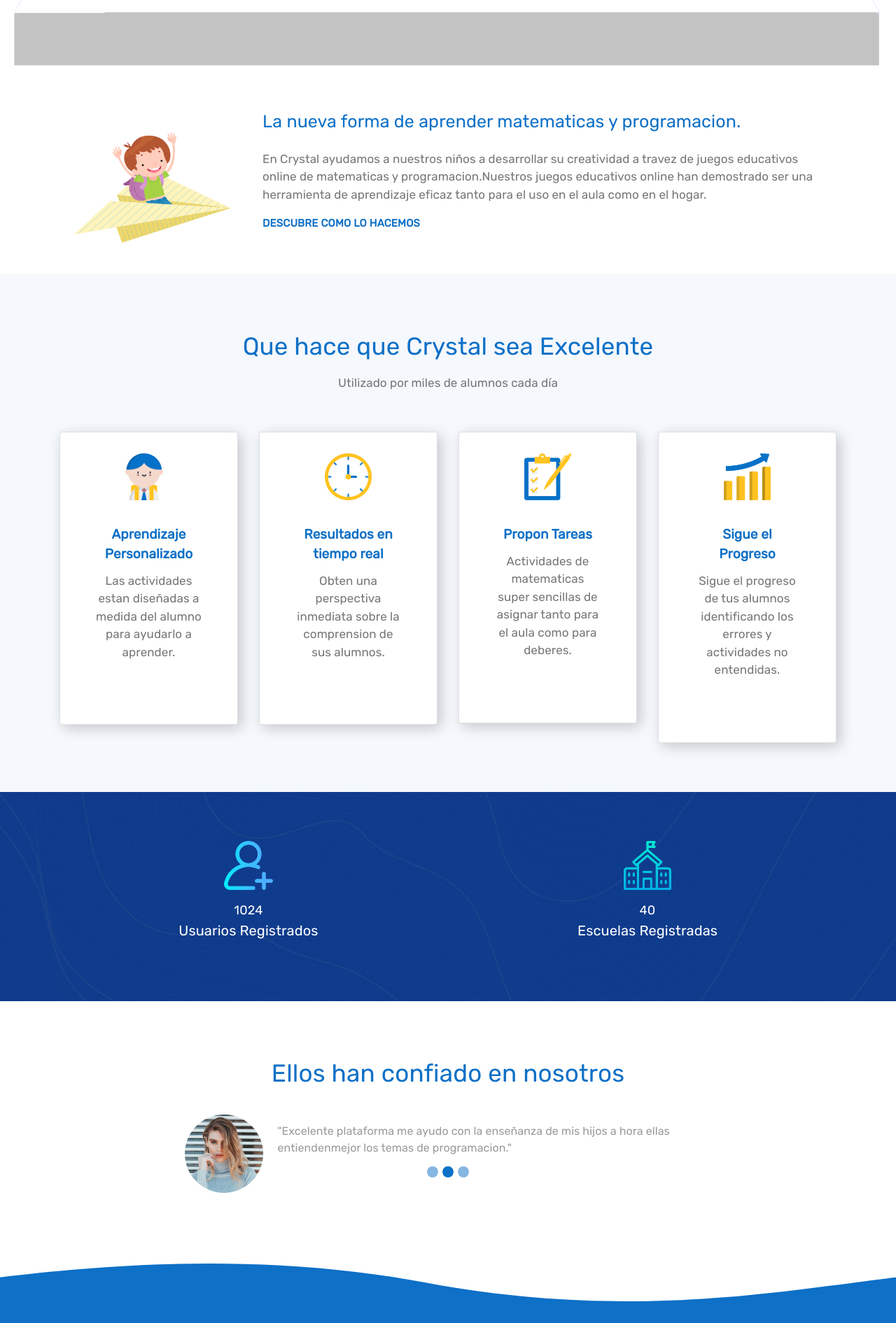
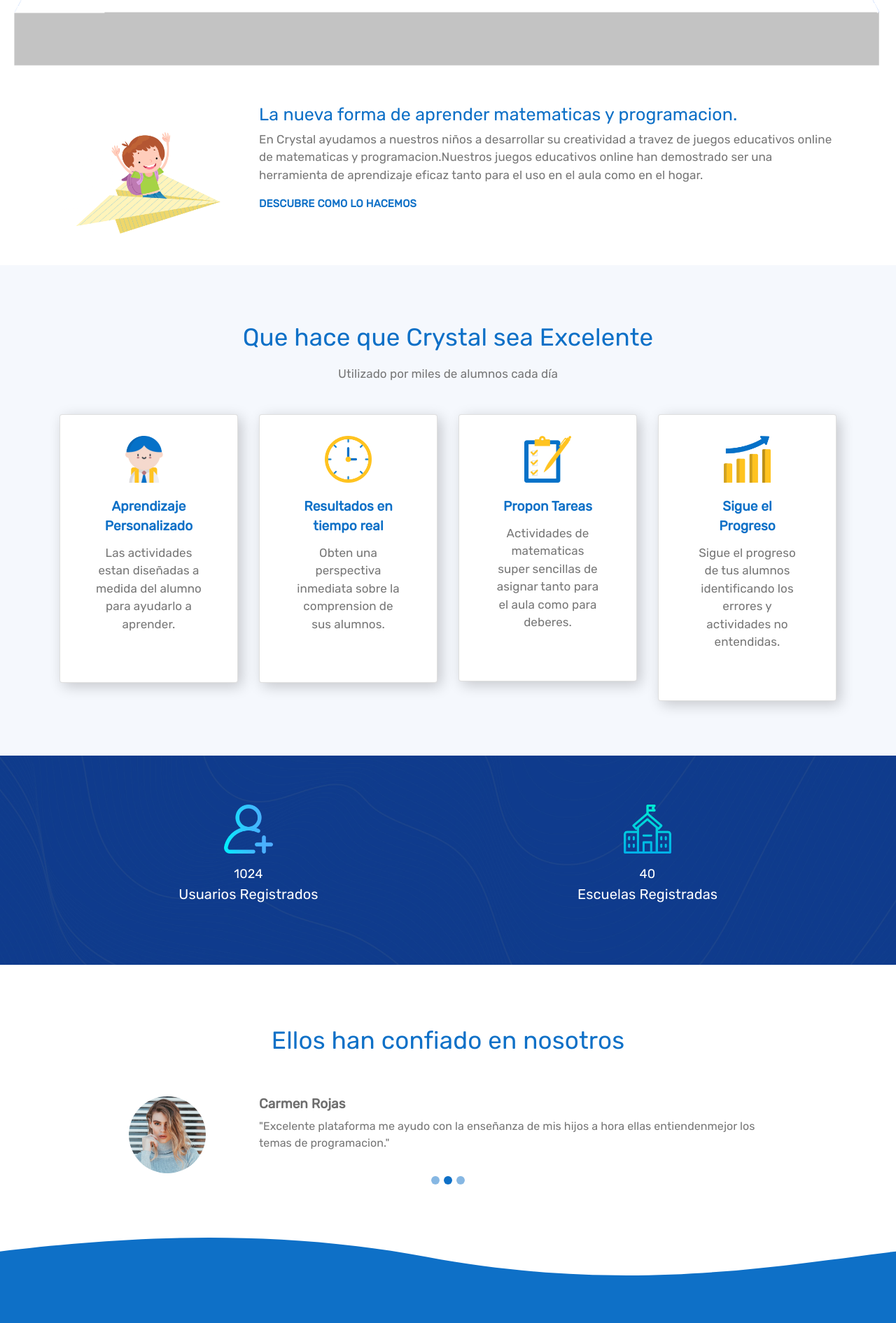
Before and after one commit to kelydev/crystal-Code, a website: page index.html in a window 1280 px wide. Shown: the part 636-2527 px from the top of the page at 70% size. Drawn offline with nearby package versions, Linux system fonts and the light colour scheme.

Commit message:
refactorizacion de la seccion testimonios

```diff
--- a/index.html
+++ b/index.html
@@ -74,10 +74,10 @@
     <section class="crystal">
         <div class="container">
             <div class="row">
-                <div class="col-md-3 imagenCrystal">
-                    <img src="img/nino.png" alt="nino" width="250px">
+                <div class="col-md-3 col-sm-6">
+                    <img src="img/nino.png" class="crystal__img" alt="nino">
                 </div>
-                <div class=" col-md-9 textoCrystal">
+                <div class=" col-md-9 col-sm-6 crystal__texto">
                     <h3>La nueva forma de aprender matematicas y programacion.</h3>
                     <p>En Crystal ayudamos a nuestros niños a desarrollar su creatividad a travez de juegos educativos online de matematicas y programacion.Nuestros juegos educativos online han demostrado ser una herramienta de aprendizaje eficaz tanto para el uso en el aula como en el hogar.</p>
                     <span>DESCUBRE COMO LO HACEMOS</span>
@@ -158,9 +158,53 @@
             </div>
         </div>
     </section>
-    <section class="testimonios">
-        <h2>Ellos han confiado en nosotros</h2>
+    <section class="testimonio">
+        <h2 class="testimonio__titulo">Ellos han confiado en nosotros</h2>
         <div class="container">
+            <div id="miCarrusel" class="carousel slide" data-ride="carousel">
+                <ul class="carousel-indicators">
+                    <li data-target="#miCarrusel" data-slide-to="0" class="active"></li>
+                    <li data-target="#miCarrusel" data-slide-to="1"></li>
+                    <li data-target="#miCarrusel" data-slide-to="2"></li>
+                </ul>
+                <div class="carousel-inner">
+                    <div class="carousel-item active">
+                        <div class="row">
+                            <div class="col-md-3 testimonio__usuario">
+                                <img src="img/testimonio.jpg" class="testimonio__usuario--img" alt="Los Angeles">
+                            </div>
+                            <div class="col-md-8 testimonio__texto">
+                                <h3>David Salas</h3>
+                                <p>“Crystal nos ha colaborado en la educación de nuestros niños.Lo recomiendo al 200%.</p>
+                            </div>
+                        </div>
+                    </div>
+                    <div class="carousel-item">
+                        <div class="row">
+                            <div class="col-md-3 testimonio__usuario">
+                                <img src="img/testimonio2.jpg" class="testimonio__usuario--img" alt="Los Angeles">
+                            </div>
+                            <div class="col-md-8 testimonio__texto">
+                                <h3>Carmen Rojas</h3>
+                                <p>"Excelente plataforma me ayudo con la enseñanza de mis hijos a hora ellas entiendenmejor los temas de programacion."</p>
+                            </div>
+                        </div>
+                    </div>
+                    <div class="carousel-item">
+                        <div class="row">
+                            <div class="col-md-3 testimonio__usuario">
+                                <img src="img/testimonio3.jpg" class="testimonio__usuario--img" alt="Los Angeles">
+                            </div>
+                            <div class="col-md-8 testimonio__texto">
+                                <h3>Luis Gibaja</h3>
+                                <p>Crystal engancha a nuestros alumnos con las matematicas.Compiten por las mejores puntuaciones y medallas de oro, !y hasta se lo pasan bien¡</p>
+                            </div>
+                        </div>
+                    </div>
+                </div>
+            </div>
+        </div>
+        <!--div class="container">
             <div id="demo" class="carousel slide carousel-fade" data-ride="carousel">
                 <ul class="carousel-indicators">
                     <li data-target="#demo" data-slide-to="0" class="active icon"></li>
@@ -194,7 +238,7 @@
                     </div>
                 </div>
             </div>
-        </div>
+        </div>-->
     </section>
     <footer>
         <div class="footer__svg" >
--- a/scss/_base.scss
+++ b/scss/_base.scss
@@ -47,8 +47,8 @@
     color: $color-texto;
     font-size: 25px;
     text-align: left;
-    padding-top:10px;
-    padding-bottom: 18px;
+    //padding-top:10px;
+    //padding-bottom: 18px;
 }
 
 h4 {
@@ -58,7 +58,7 @@
     line-height: 1.45;
     font-weight: 600;
     letter-spacing: .005em;
-    padding-top: 15px;
+    //padding-top: 15px;
 }
 
 h5 {
--- a/scss/_hero.scss
+++ b/scss/_hero.scss
@@ -34,36 +34,8 @@
     &__img {
         //margin-top: -390px;
         margin-top: -32%;
+        max-width: 100%;
     }
-}
-/*------------------------------------------------------------------
-CRYSTAL
-------------------------------------------------------------------*/
-/*.img-fluid {
-    max-width: 100%;
-    height: auto;
-}*/
-
-.blanco {
-    background-color: #ffffff;
-    padding: 40px;
-}
-
-.plomo {
-    background-color: $color-fondo;
-    padding: 25px 0px;
-    span {
-        font-size: 19px;
-    }
-}
-
-img {
-    max-width: 100%;
-    vertical-align: middle;
-    border-style: none;
-}
-.contenedor {
-    margin: 0px 2%;
 }
 /*------------------------------------------------------------------
 SECCTION CRYSTAL
@@ -74,12 +46,9 @@
     h3 {
         color: $color-primary;
     }
-    .imagenCrystal {
+    &__img {
         padding-top: 40px;
-        padding-left: 10px;
-    }
-    .textoCrystal {
-        padding: 0px 20px;
+        width: 90%;
     }
     span {
         font-size: 15px;
@@ -99,7 +68,7 @@
         max-width: 35%;
     }
     .card {
-        margin: 0px 0px;
+        margin: 8px 0px;
         padding: 30px 30px;
         box-shadow: 5px 5px 20px rgba(0,0,0,0.2);
         cursor: default;
@@ -109,7 +78,7 @@
         color: $color-primary;
     }
     p{
-        padding-bottom: 40px;
+        padding-bottom: 20px;
     }
 }
 
@@ -150,41 +119,37 @@
 /*------------------------------------------------------------------
 SECCTION TESTIMONIOS
 ------------------------------------------------------------------*/
-.testimonios {
-    padding: 70px 0px 90px 0px;
-    background:$color-menu;
-    p {
-        margin-top: 30x;
-        font-size: 16px;
-        color: #9c9a9a;
+.testimonio {
+    padding: 75px 0px;
+    &__titulo {
+        text-align: center;
+        padding-bottom:40px;
     }
-    icon {
-        color: black;
+    &__usuario {
+        padding-left: 10%;
+        &--img {
+            width: 110px;
+            border-radius: 50%;
+        }
     }
-    h2{
-        text-align: center;
-        padding-bottom: 15px;
+    &__texto {
+        padding-bottom: 25px;
+        h3 {
+            font-size: 19px;
+            font-weight: 600;
+            color: #6d6d6d;
+        }
+        p {
+            margin-top: 30x;
+            font-size: 16px;
+            color: #777777;
+        }
+    }
+    .carousel-indicators li {
+        background-color: $color-primary;
+        border-radius: 50%;
+        width: 12px;
+        height: 12px;
+        margin-bottom:-90px;
     }
 }
-
-.testimonioImg {
-    padding-left: 190px;
-}
-
-.testimonioImage {
-    width: 120px;
-    border-radius: 50%;
-    border: 4px solid #fff;
-}
-
-.carousel-caption {
-    padding-left: 160px;
-    text-align: left;
-}
-
-.carousel-indicators li {
-    background-color: $color-primary;
-    border-radius: 50%;
-    width: 16px;
-    height: 16px;
-}
--- a/scss/_responsive.scss
+++ b/scss/_responsive.scss
@@ -2,7 +2,7 @@
 RESPONSIVE-MEDIA QUERIES
 ------------------------------------------------------------------*/
 @media (max-width: 1199.98px) {
-    /*home*/
+    /*---home--*/
     .home {
         &__texto {
             padding-top:70px;
@@ -25,12 +25,13 @@
         }
     }
 }
-
 @media (max-width: 991.98px) {
+    /*---header---*/
     .header__menu {
         background-color: white !important;
         padding: 1rem 1rem;
     }
+    /*---home---*/
     .home {
         &__texto {
             padding-top:65px;
@@ -47,9 +48,16 @@
             }
         }
     }
+    /*---Crystal---*/
+    .crystal {
+        &__img {
+            padding-top: 40px;
+        }
+    }
 }
 
 @media (max-width: 767.98px) {
+    /*--home--*/
     .home {
         &__texto {
             margin-left: 1.5%;
@@ -68,12 +76,29 @@
             }
         }
     }
+    /*---Crystal---*/
+    .crystal {
+        &__img {
+            padding-top: 130px;
+        }
+    }
 
     /*-----acerca de*/
 
+    /*---testimonios---*/
+    .testimonio {
+        text-align: center;
+        &__texto {
+            h3 {
+                text-align: center;
+                padding-top: 15px;
+            }
+        }
+    }
 }
 
 @media (max-width: 575.98px) {
+    /*---home---*/
     .home {
         &__texto {
             padding: 10% 5px 10% 5px;
@@ -81,6 +106,7 @@
             h1 {
                 font-size: 150%;
                 text-align: center;
+                padding-top: 40px;
             }
             &--parrafo {
                 font-size:80%;
@@ -104,4 +130,10 @@
             }
         }
     }
+    /*---Crystal---*/
+    .crystal {
+        &__img {
+            padding-bottom: 40px;
+        }
+    }
 }
```
Also changed, not shown: css/estilo.css, img/cubitos.png (deleted), img/cubo4.png (deleted), img/cuboeditado2.png (deleted), 1 other file.
